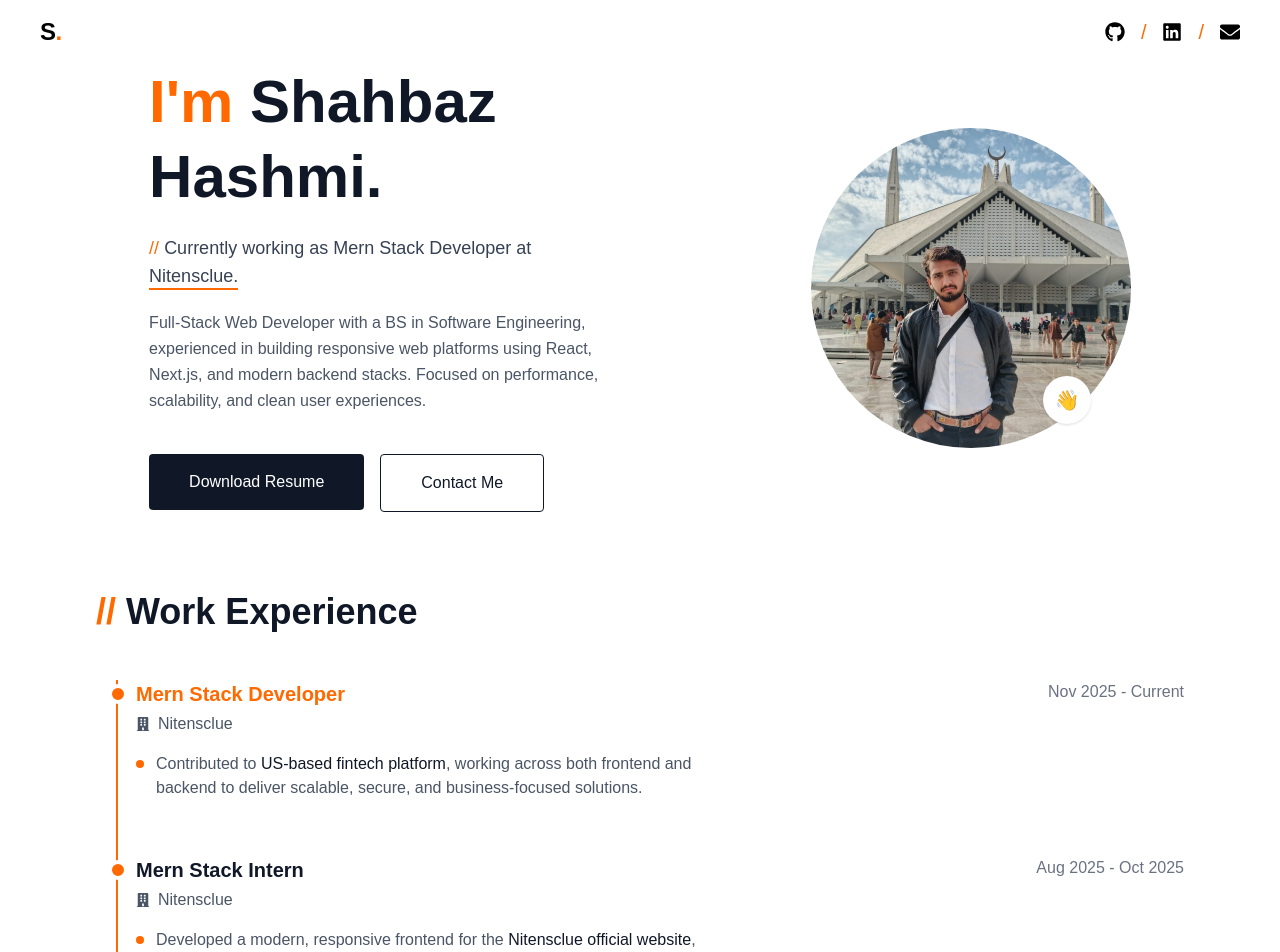
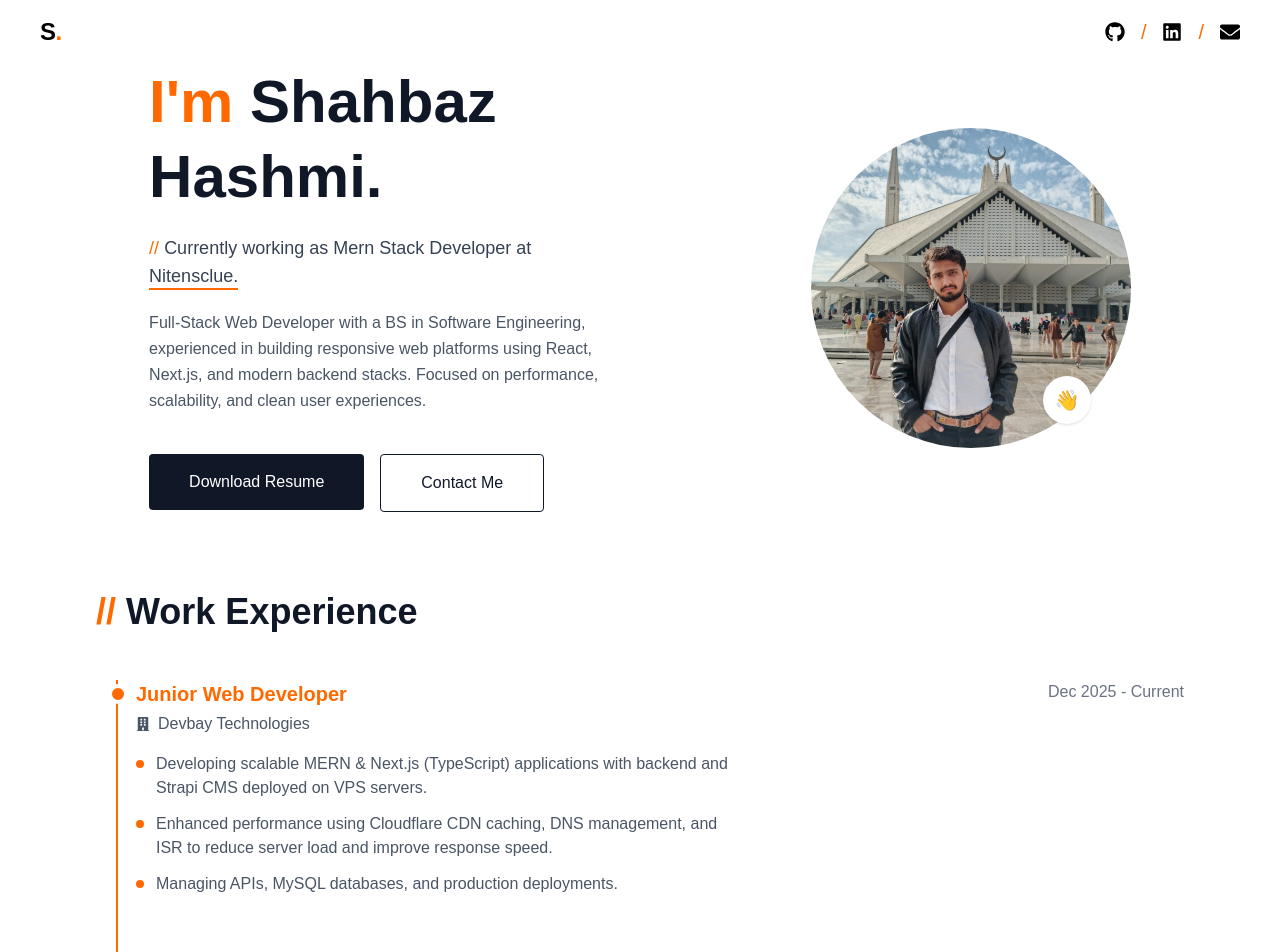
Before and after one commit to Shahbazh1/shahbaz_portfolio, a Next.js app in the folder shahbaz_portfolio/: page / in a window 1280 px wide. Shown: the top 952 px of the page. Built offline with nearby package versions, Linux system fonts and the light colour scheme.

Commit message:
fix the experience and resume

```diff
--- a/shahbaz_portfolio/src/components/Experience.jsx
+++ b/shahbaz_portfolio/src/components/Experience.jsx
@@ -22,25 +22,40 @@ const Experience = () => {
             <div className="flex flex-col sm:flex-row sm:justify-between sm:items-start gap-4 sm:gap-0">
               <div className="sm:flex-[0.65]">
                 <h3 className="text-lg sm:text-xl font-semibold text-orange-500">
-                  Mern Stack Developer
+                  Junior Web Developer
                 </h3>
                 <p className="text-gray-600 flex items-center gap-2 mt-1 text-sm sm:text-base">
                   <FaBuilding className="text-sm" />
-                  Nitensclue
+                  Devbay Technologies
                 </p>
                 <ul className="mt-3 sm:mt-4 space-y-3 text-gray-600 text-sm sm:text-base">
                   <li className="flex gap-3 items-start">
                     <span className="mt-2 h-2 w-2 rounded-full bg-orange-500 shrink-0"></span>
                     <p>
-                      Contributed to
-                      <span className="font-medium text-gray-900"> US-based fintech platform</span>,
-                      working across both frontend and backend to deliver scalable, secure, and business-focused solutions.
+                      Developing scalable MERN & Next.js (TypeScript)
+                      applications with backend and Strapi CMS deployed on VPS
+                      servers.
+                    </p>
+                  </li>
+                  <li className="flex gap-3 items-start">
+                    <span className="mt-2 h-2 w-2 rounded-full bg-orange-500 shrink-0"></span>
+                    <p>
+                      Enhanced performance using Cloudflare CDN caching, DNS
+                      management, and ISR to reduce server load and improve
+                      response speed.{" "}
+                    </p>
+                  </li>
+                  <li className="flex gap-3 items-start">
+                    <span className="mt-2 h-2 w-2 rounded-full bg-orange-500 shrink-0"></span>
+                    <p>
+                      Managing APIs, MySQL databases, and production
+                      deployments.
                     </p>
                   </li>
                 </ul>
               </div>
               <span className="text-gray-500 mt-2 sm:mt-0 whitespace-nowrap text-sm sm:text-base">
-                Nov 2025 - Current
+                Dec 2025 - Current
               </span>
             </div>
           </div>
@@ -63,16 +78,25 @@ const Experience = () => {
                     <span className="mt-2 h-2 w-2 rounded-full bg-orange-500 shrink-0"></span>
                     <p>
                       Developed a modern, responsive frontend for the
-                      <span className="font-medium text-gray-900"> Nitensclue official website</span>,
-                      focusing on clean UI, performance, and cross-device compatibility.
+                      <span className="font-medium text-gray-900">
+                        {" "}
+                        Nitensclue official website
+                      </span>
+                      , focusing on clean UI, performance, and cross-device
+                      compatibility.
                     </p>
                   </li>
                   <li className="flex gap-3 items-start">
                     <span className="mt-2 h-2 w-2 rounded-full bg-orange-500 shrink-0"></span>
                     <p>
                       Worked on a long-term
-                      <span className="font-medium text-gray-900"> US-based eCommerce project</span>,
-                      identifying bugs, fixing critical issues, and implementing new features to improve stability and user experience.
+                      <span className="font-medium text-gray-900">
+                        {" "}
+                        US-based eCommerce project
+                      </span>
+                      , identifying bugs, fixing critical issues, and
+                      implementing new features to improve stability and user
+                      experience.
                     </p>
                   </li>
                 </ul>
```
Also changed, not shown: 1 other file (tests, documents, lock files or other folders).
